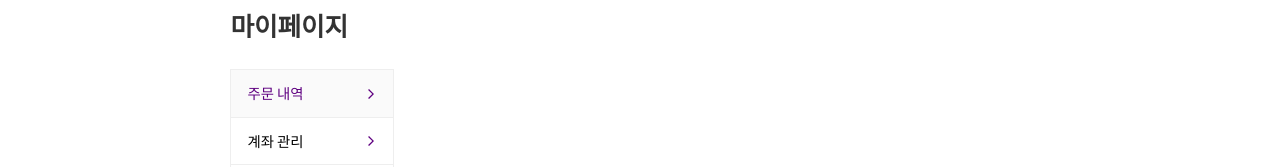
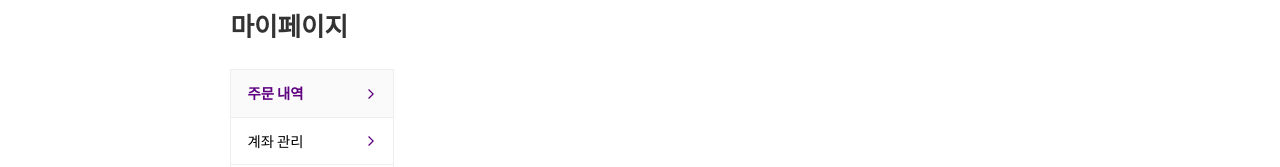
Before and after one commit to Front-end-Components/market-mong-nyang, a React (Create React App) app: page /mypage in a window 1280 px wide. In both pictures the pointer is over the link "주문 내역". Shown: the part 177-344 px from the top of the page. Built offline with nearby package versions, Linux system fonts and the light colour scheme.

Commit message:
Update MypageNavbar.module.scss

```diff
--- a/src/components/MypageNavbar.module.scss
+++ b/src/components/MypageNavbar.module.scss
@@ -29,7 +29,7 @@
           &:hover {
             background-color: rgb(250, 250, 250);
             color: $color-purple;
-            font-weight: 500;
+            font-weight: 600;
           }
         }
         &:last-child {
@@ -43,5 +43,5 @@
 .active {
   background-color: rgb(250, 250, 250);
   color: $color-purple;
-  font-weight: 500;
+  font-weight: 600;
 }
```
